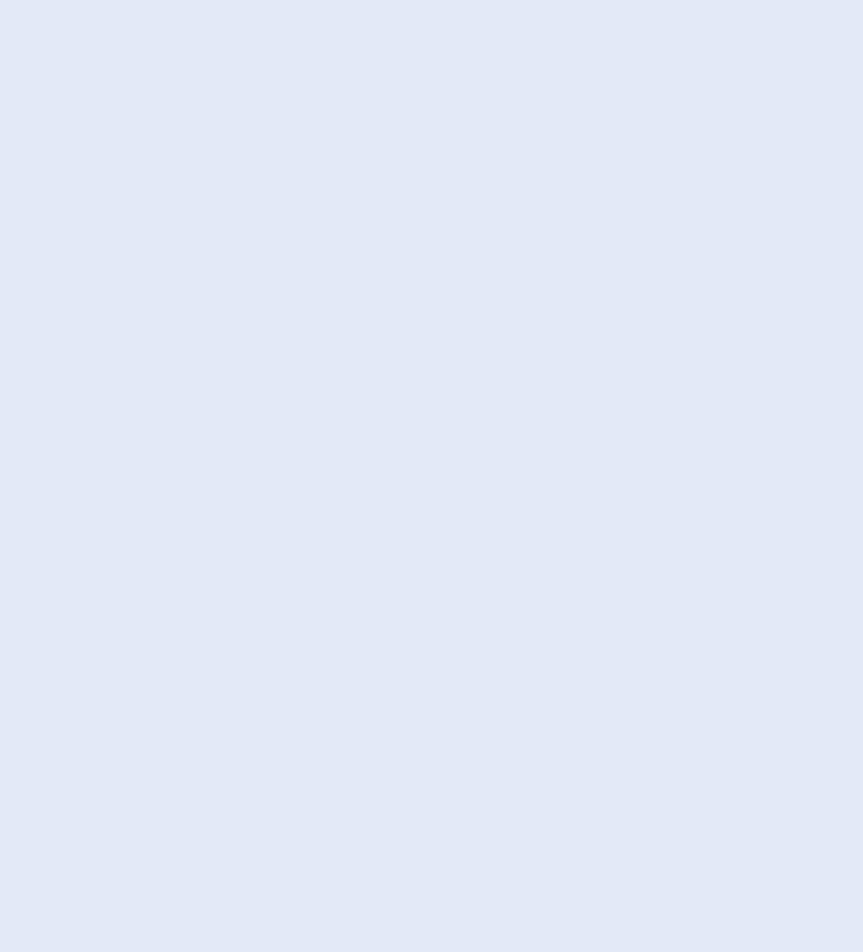
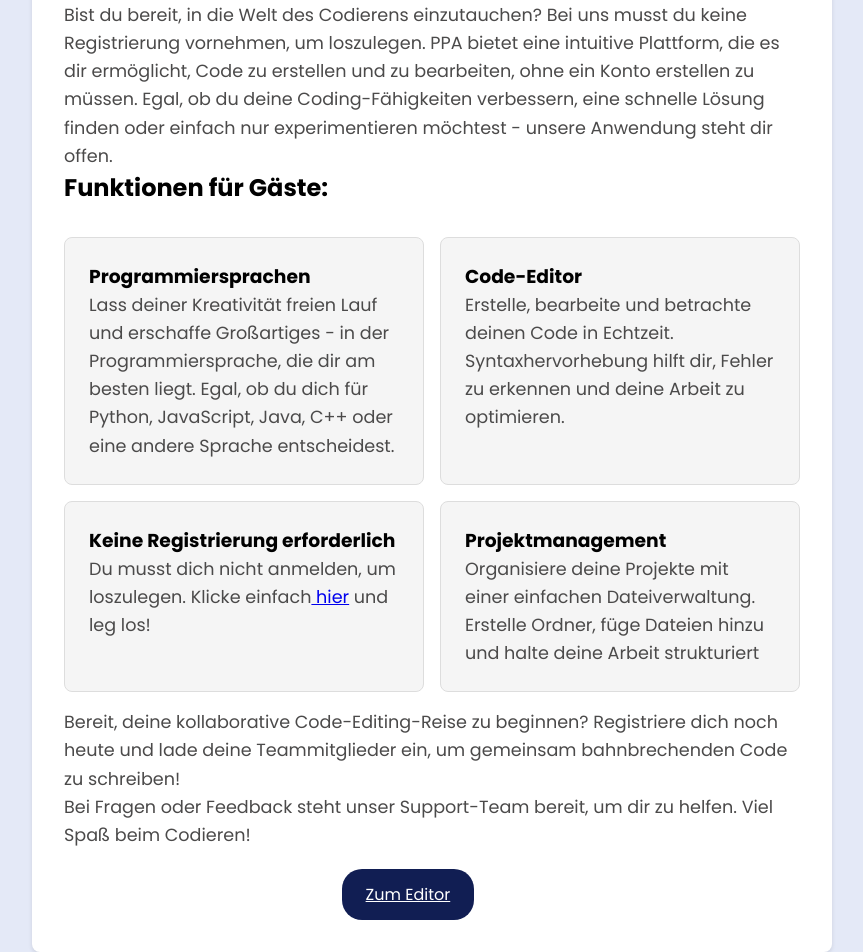
Before and after one commit to Freeddy-Djiotsop/pair-programming, a React (Create React App) app in the folder client-code/: page /gast in a window 1280 px wide. Shown: the part 193-1145 px from the top of the page, without its empty margins (208-1071 px from the left). Before the commit the page ends 800 px from the top, so only its background shows below. Built offline with nearby package versions, Linux system fonts and the light colour scheme; no server answers.

Commit message:
Gast beschreibung

```diff
--- a/client-code/src/components/user/Gast.js
+++ b/client-code/src/components/user/Gast.js
@@ -1,6 +1,87 @@
 import React from "react";
 import "./styles/gast.css";
+import { Link } from "react-router-dom";
 
 export default function Gast() {
-  return <div>Gast</div>;
+  return (
+    // <div className="gast-content">
+    //   <h1>Willkommen bei [Name deiner Anwendung] - Deinem Ort für kollaboratives Codieren ohne Grenzen!</h1>
+    //   <p>
+    //     Lorem ipsum dolor sit amet consectetur adipisicing elit. At optio
+    //     consequatur, nihil, illo natus quibusdam esse nemo ipsa recusandae
+    //     laboriosam voluptate distinctio quidem est sunt neque sint perspiciatis
+    //     temporibus aperiam? Porro quibusdam pariatur totam maxime quod officiis
+    //     obcaecati? Minus, id? Asperiores et dignissimos ut obcaecati modi. In ex
+    //     illum harum. Suscipit culpa blanditiis deleniti tenetur harum
+    //     exercitationem quis tempore ab! Accusantium debitis ratione provident
+    //     possimus, fugit sapiente consectetur officiis sequi blanditiis neque
+    //     obcaecati commodi praesentium labore quos necessitatibus, rerum ut?
+    //     Dignissimos numquam odio earum aut sint distinctio recusandae ipsam
+    //     quisquam.
+    //   </p>
+
+    //   <a className="gast-editor">editor</a>
+    // </div>
+    <div className="gast-container">
+      <h1>
+        Willkommen bei Pair Programming
+        <span>App(PPA)</span>
+      </h1>
+      <p>
+        Bist du bereit, in die Welt des Codierens einzutauchen? Bei uns musst du
+        keine Registrierung vornehmen, um loszulegen. PPA bietet eine intuitive
+        Plattform, die es dir ermöglicht, Code zu erstellen und zu bearbeiten,
+        ohne ein Konto erstellen zu müssen. Egal, ob du deine Coding-Fähigkeiten
+        verbessern, eine schnelle Lösung finden oder einfach nur experimentieren
+        möchtest - unsere Anwendung steht dir offen.
+      </p>
+      <h2>Funktionen für Gäste:</h2>
+      <div className="scrollable-cards">
+        <div className="feature-card">
+          <h3>Programmiersprachen</h3>
+          <p>
+            Lass deiner Kreativität freien Lauf und erschaffe Großartiges - in
+            der Programmiersprache, die dir am besten liegt. Egal, ob du dich
+            für Python, JavaScript, Java, C++ oder eine andere Sprache
+            entscheidest.
+          </p>
+        </div>
+        <div className="feature-card">
+          <h3>Code-Editor</h3>
+          <p>
+            Erstelle, bearbeite und betrachte deinen Code in Echtzeit.
+            Syntaxhervorhebung hilft dir, Fehler zu erkennen und deine Arbeit zu
+            optimieren.
+          </p>
+        </div>
+        <div className="feature-card">
+          <h3>Keine Registrierung erforderlich</h3>
+          <p>
+            Du musst dich nicht anmelden, um loszulegen. Klicke einfach
+            <a href="gast/editor"> hier</a> und leg los!
+          </p>
+        </div>
+        <div className="feature-card">
+          <h3>Projektmanagement</h3>
+          <p>
+            Organisiere deine Projekte mit einer einfachen Dateiverwaltung.
+            Erstelle Ordner, füge Dateien hinzu und halte deine Arbeit
+            strukturiert
+          </p>
+        </div>
+      </div>
+      <p>
+        Bereit, deine kollaborative Code-Editing-Reise zu beginnen? Registriere
+        dich noch heute und lade deine Teammitglieder ein, um gemeinsam
+        bahnbrechenden Code zu schreiben!
+      </p>
+      <p>
+        Bei Fragen oder Feedback steht unser Support-Team bereit, um dir zu
+        helfen. Viel Spaß beim Codieren!
+      </p>
+      <div className="gast-buttons">
+        <Link to="editor">Zum Editor</Link>
+      </div>
+    </div>
+  );
 }
--- a/client-code/src/components/user/styles/gast.css
+++ b/client-code/src/components/user/styles/gast.css
@@ -0,0 +1,62 @@
+.gast-container {
+  max-width: 800px;
+  margin: 0 auto;
+  padding: 2rem;
+  background-color: #fff;
+  box-shadow: 0 2px 4px rgba(0, 0, 0, 0.1);
+  border-radius: 8px;
+  align-items: center;
+}
+.gast-container h1 {
+  display: flex;
+  flex-direction: column;
+  align-items: center;
+  font-size: 2rem;
+  margin-bottom: 1rem;
+}
+.gast-container p {
+  font-size: 1.1rem;
+  line-height: 1.6;
+  color: #4b4a4a;
+}
+.gast-container ul {
+  list-style: none;
+  padding-left: 0;
+  margin-top: 1.5rem;
+}
+.gast-container ul li {
+  margin-bottom: 0.5rem;
+  display: flex;
+  align-items: center;
+}
+.gast-container ul li::before {
+  content: "\2022";
+  color: #f39c12;
+  font-weight: bold;
+  display: inline-block;
+  width: 1em;
+  margin-right: 1rem;
+}
+
+.gast-buttons {
+  display: flex;
+  margin-top: 20px;
+  position: relative;
+  left: 35%;
+}
+
+.gast-buttons a {
+  margin-left: 20px;
+  align-items: center;
+  background-color: var(--menu-bar-color);
+  color: white;
+  border: none;
+  border-radius: 20px;
+  padding: 0.8rem 1.5rem;
+  font-size: 1rem;
+  cursor: pointer;
+  transition: background-color 0.3s;
+}
+.gast-container .gast-buttons a:hover {
+  background-color: var(--menu-bar-color-light);
+}
```
